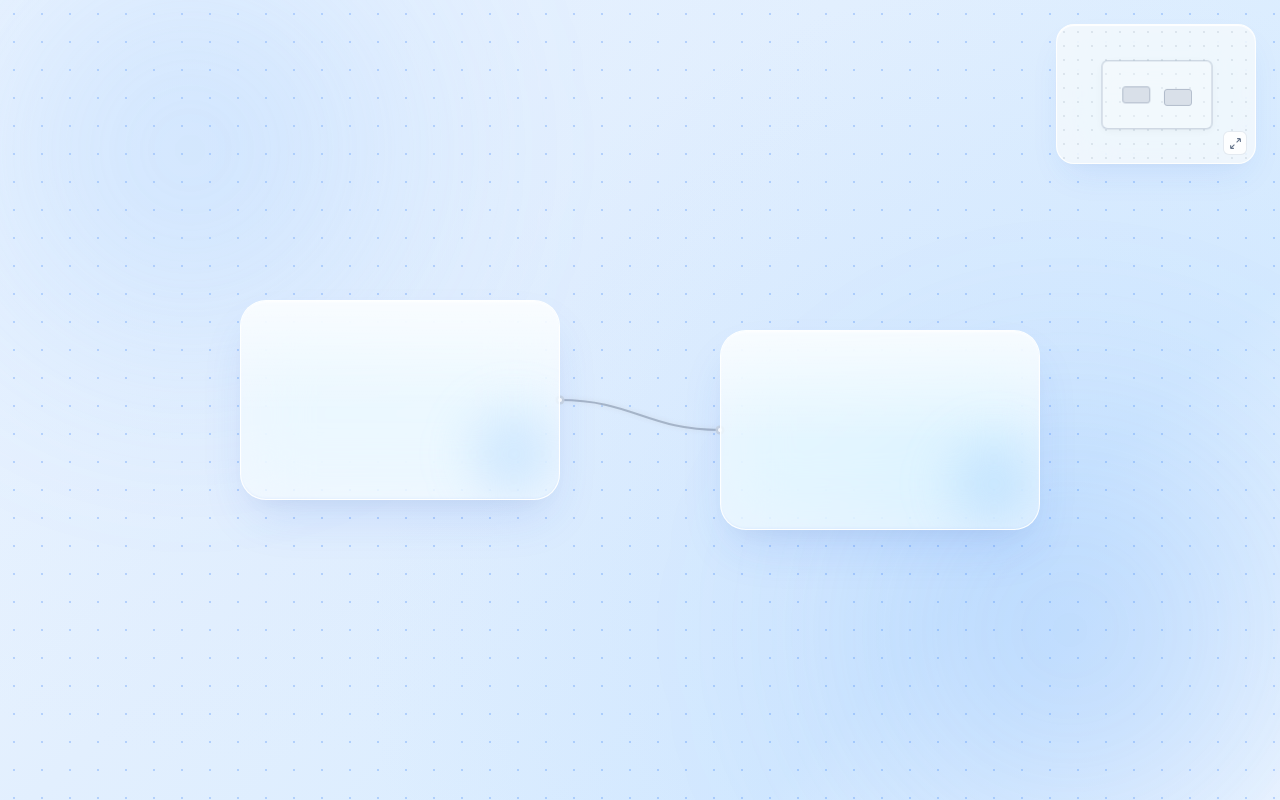
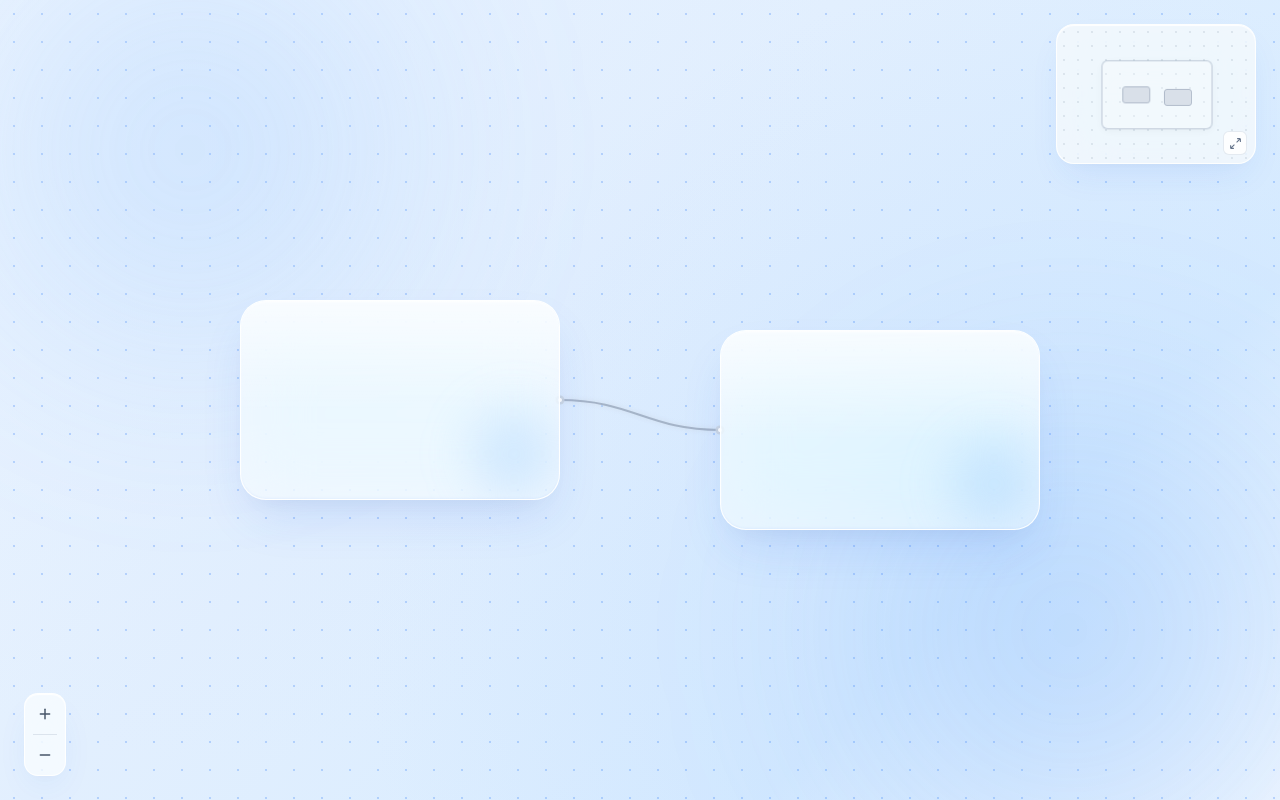
Before and after one commit to X0U8/TrexUp, a React (Vite) app in the folder frontend/: page / in a window 1280 px wide. Built offline with nearby package versions, Linux system fonts and the light colour scheme.

Commit message:
Add bottom-left zoom controls (+ and -)

```diff
--- a/frontend/src/App.jsx
+++ b/frontend/src/App.jsx
@@ -3,6 +3,7 @@ import DotGridCanvas from './components/Canvas/DotGridCanvas';
 import MovableNode from './components/Node/MovableNode';
 import Thread from './components/Thread/Thread';
 import Minimap from './components/Minimap/Minimap';
+import ZoomControls from './components/Controls/ZoomControls';
 
 const NODE_WIDTH = 320;
 const NODE_HEIGHT = 200;
@@ -80,6 +81,14 @@ export default function App() {
         onCameraChange={setCamera}
       />
 
+      {/* Bottom-Left Zoom Controls (+ / -) */}
+      <ZoomControls
+        camera={camera}
+        viewportWidth={viewport.width}
+        viewportHeight={viewport.height}
+        onCameraChange={setCamera}
+      />
+
       {/* Pannable & Zoomable Dot Grid Canvas */}
       <DotGridCanvas camera={camera} onCameraChange={setCamera}>
         {/* Dynamic non-fixed grey connecting thread */}
--- a/frontend/src/components/Canvas/DotGridCanvas.jsx
+++ b/frontend/src/components/Canvas/DotGridCanvas.jsx
@@ -36,8 +36,14 @@ export default function DotGridCanvas({ camera, onCameraChange, children }) {
   }, [camera, onCameraChange]);
 
   const handlePointerDown = (e) => {
-    // Only pan if clicking on canvas background directly, not on a node or minimap
-    if (e.target.closest('.movable-node') || e.target.closest('.minimap-container')) return;
+    // Only pan if clicking on canvas background directly, not on a node, minimap, or zoom controls
+    if (
+      e.target.closest('.movable-node') ||
+      e.target.closest('.minimap-container') ||
+      e.target.closest('.zoom-controls')
+    ) {
+      return;
+    }
 
     setIsPanning(true);
     panStartRef.current = {
--- /dev/null
+++ b/frontend/src/components/Controls/ZoomControls.css
@@ -0,0 +1,56 @@
+.zoom-controls {
+  position: absolute;
+  bottom: 24px;
+  left: 24px;
+  z-index: 50;
+  display: flex;
+  flex-direction: column;
+  background: rgba(255, 255, 255, 0.65);
+  backdrop-filter: blur(24px) saturate(180%);
+  -webkit-backdrop-filter: blur(24px) saturate(180%);
+  border: 1px solid rgba(255, 255, 255, 0.9);
+  border-radius: 14px;
+  box-shadow:
+    0 16px 36px -10px rgba(37, 99, 235, 0.1),
+    0 6px 16px -6px rgba(0, 0, 0, 0.04),
+    inset 0 1px 1px rgba(255, 255, 255, 0.95);
+  overflow: hidden;
+  user-select: none;
+  -webkit-user-select: none;
+}
+
+.zoom-btn {
+  width: 40px;
+  height: 40px;
+  border: none;
+  background: transparent;
+  display: flex;
+  align-items: center;
+  justify-content: center;
+  color: #475569;
+  cursor: pointer;
+  transition: background 0.2s ease, color 0.2s ease, transform 0.1s ease;
+}
+
+.zoom-btn:hover {
+  background: rgba(255, 255, 255, 0.85);
+  color: #0f172a;
+}
+
+.zoom-btn:active {
+  background: rgba(241, 245, 249, 0.95);
+  transform: scale(0.94);
+}
+
+.zoom-btn svg {
+  width: 16px;
+  height: 16px;
+  stroke-width: 2.2;
+}
+
+.zoom-divider {
+  width: 24px;
+  height: 1px;
+  background: rgba(203, 213, 225, 0.6);
+  margin: 0 auto;
+}
--- /dev/null
+++ b/frontend/src/components/Controls/ZoomControls.jsx
@@ -0,0 +1,72 @@
+import './ZoomControls.css';
+
+export default function ZoomControls({
+  camera,
+  viewportWidth,
+  viewportHeight,
+  onCameraChange,
+}) {
+  const handleZoom = (factor) => {
+    const minZoom = 0.3;
+    const maxZoom = 2.5;
+    const newZoom = Math.min(Math.max(camera.zoom * factor, minZoom), maxZoom);
+
+    if (Math.abs(newZoom - camera.zoom) < 0.001) return;
+
+    // Zoom centered on the viewport middle
+    const cx = (viewportWidth || window.innerWidth) / 2;
+    const cy = (viewportHeight || window.innerHeight) / 2;
+
+    const newX = cx - (cx - camera.x) * (newZoom / camera.zoom);
+    const newY = cy - (cy - camera.y) * (newZoom / camera.zoom);
+
+    onCameraChange({
+      x: newX,
+      y: newY,
+      zoom: newZoom,
+    });
+  };
+
+  return (
+    <div className="zoom-controls" aria-label="Zoom controls">
+      <button
+        type="button"
+        className="zoom-btn"
+        onClick={() => handleZoom(1.2)}
+        aria-label="Zoom in"
+        title="Zoom In"
+      >
+        <svg
+          viewBox="0 0 24 24"
+          fill="none"
+          stroke="currentColor"
+          strokeLinecap="round"
+          strokeLinejoin="round"
+        >
+          <line x1="12" y1="5" x2="12" y2="19" />
+          <line x1="5" y1="12" x2="19" y2="12" />
+        </svg>
+      </button>
+
+      <div className="zoom-divider" />
+
+      <button
+        type="button"
+        className="zoom-btn"
+        onClick={() => handleZoom(1 / 1.2)}
+        aria-label="Zoom out"
+        title="Zoom Out"
+      >
+        <svg
+          viewBox="0 0 24 24"
+          fill="none"
+          stroke="currentColor"
+          strokeLinecap="round"
+          strokeLinejoin="round"
+        >
+          <line x1="5" y1="12" x2="19" y2="12" />
+        </svg>
+      </button>
+    </div>
+  );
+}
```
